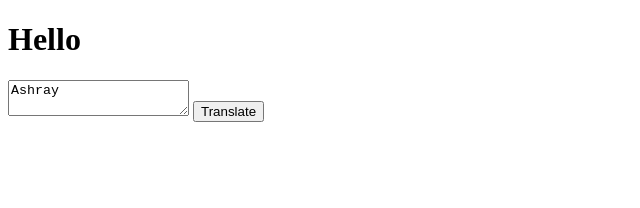
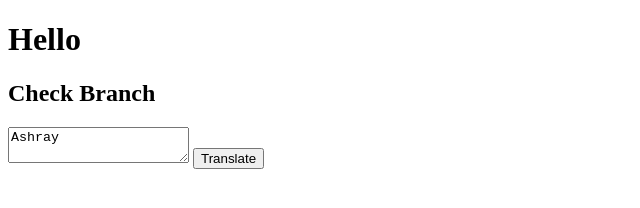
Before and after one commit to ashrayparmar/neog-practise, a plain HTML site: page index.html in a window 1280 px wide. Shown: the whole page, without its empty margins (0-640 px from the left). Drawn offline with Linux system fonts and the light colour scheme.

Commit message:
update: new branch

```diff
--- a/index.html
+++ b/index.html
@@ -7,6 +7,8 @@
 <body>
 
     <h1>Hello</h1>
+
+    <h2>Check Branch</h2>
 
     <textarea id="txt-input">Ashray</textarea>
 
```
